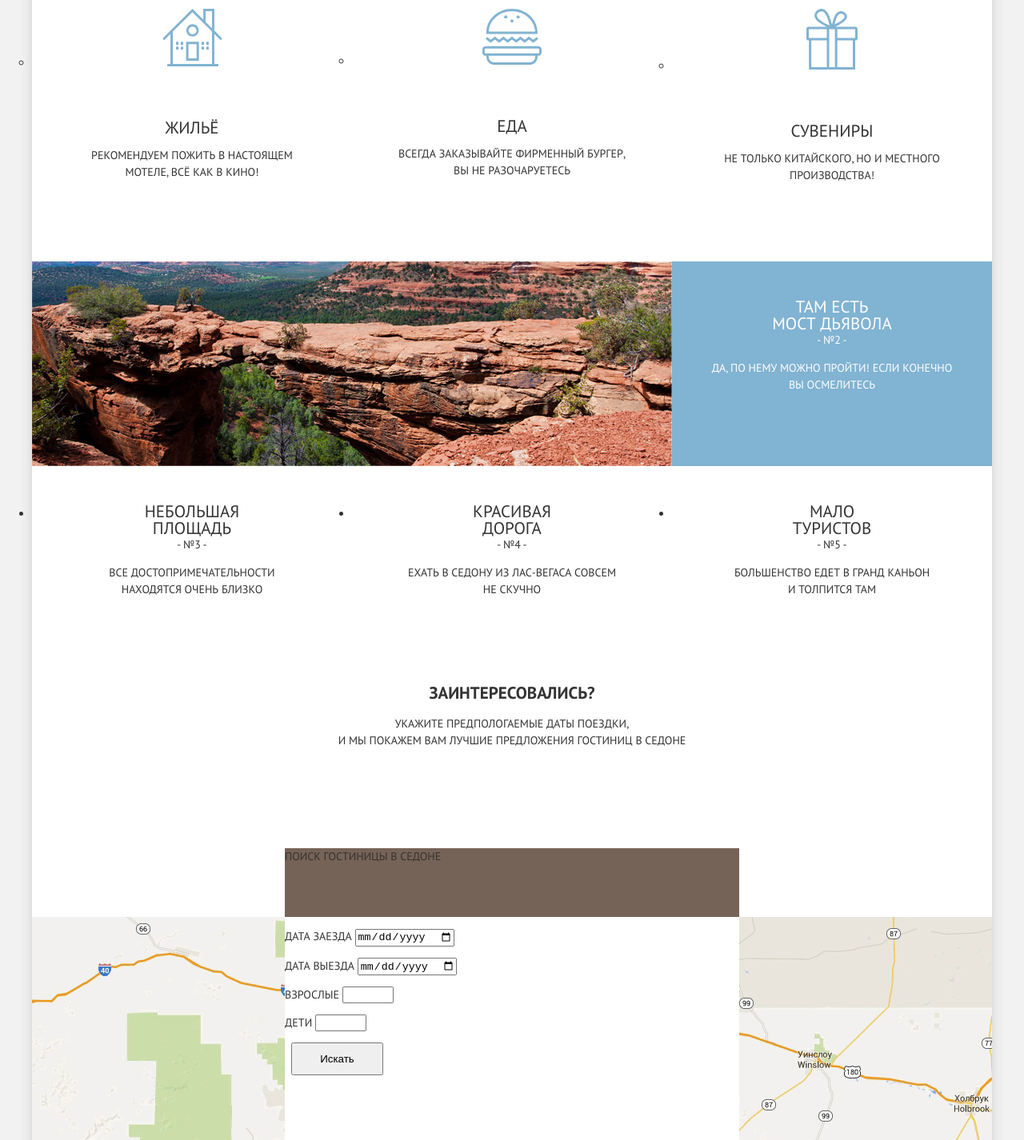
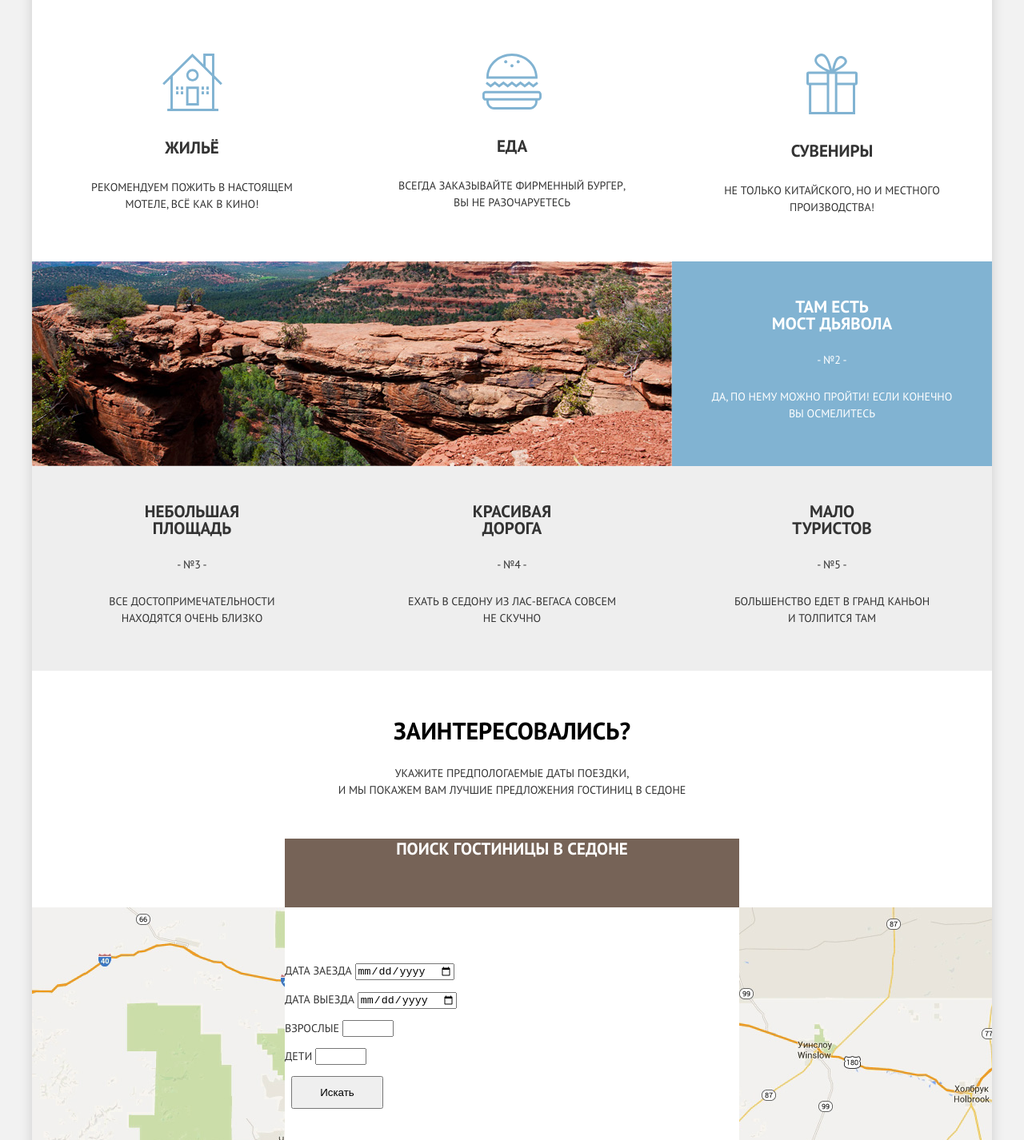
Before and after one commit to BorisKidelev/942655-sedona-24, a plain HTML site: page index.html in a window 1280 px wide. Shown: the part 1128-2554 px from the top of the page at 80% size. Drawn offline with Linux system fonts and the light colour scheme.

Commit message:
проект
изменения

```diff
--- a/css/style.css
+++ b/css/style.css
@@ -116,14 +116,15 @@ opacity: 0.3;
   font-stretch: normal;
   line-height: 1.86;
   color: #333333;
-  display:flex;
   background: white;
+  text-align: center;
 }
 .advantage-list {
   display: flex;
   flex-wrap: wrap;
   padding: 0;
   margin: 0;
+  list-style: none
 }
 .advantage-list-item.advantage-list-item-full {
   display: flex;
@@ -143,21 +144,32 @@ opacity: 0.3;
   color: #ffffff;
   background-color: #81b3d2;
 }
+.advantage-list-item.advatage-block {
+  background-color:#eeeeee;
+}
 .advantage-block-title {
   font-size: 21px;
   text-align: center;
+  font-weight: bold;
   line-height: 21px;
   padding-top: 46px;
   padding-left: 60px;
   padding-right: 60px;
   margin: 0;
 }
+.advantage-block-title-more {
+  font-size: 21px;
+  text-align: center;
+  font-weight: bold;
+  line-height: 21px;
+  margin: 29px;
+}
 .advantage-block-number {
   text-align: center;
   font-size: 14px;
   line-height: 21px;
   padding-top: 0;
-  margin: 0;
+  margin: 25px;
 }
 .advantage-block-text {
   font-size: 14px;
@@ -178,12 +190,18 @@ opacity: 0.3;
   text-align: center;
   margin: 0;
   padding: 0;
+  list-style: none
 }
 .more-advantages-item {
   width: 400px;
   height: 330px;
   margin: 0;
   padding: 0;
+}
+.advantage-block-img {
+  padding-top: 56px;
+  margin-bottom: 0;
+  padding-bottom: 0;
 }
 .advantage-list-item.advatage-block {
   width: 400px;
@@ -196,6 +214,17 @@ opacity: 0.3;
   width: 1200px;
   height: 291px;
   text-align: center;
+  padding-top: 57px;
+  padding-bottom: 0;
+  margin-bottom: -52px;
+}
+.call-to-action-title {
+  margin-top: 0;
+  font-size: 30px;
+  line-height: 36px;
+  font-weight: bold;
+  color: #000000;
+  font-family: "PT Sans";
 }
 .map {
   position: relative;
@@ -216,6 +245,15 @@ opacity: 0.3;
   width: 568px;
   height: 86px;
   margin: 0;
+  color: #ffffff;
+  font-size: 21px;
+  line-height: 26px;
+  text-align: center;
+  font-weight: bold;
+}
+.arrival-info {
+  padding-top: 55px;
+  padding-right: 55px;
 }
 .advantage-img {
   display: block;
--- a/index.html
+++ b/index.html
@@ -39,17 +39,17 @@
               <ul class="more-advantages">
                 <li class="more-advantages-item">
                   <p class="advantage-block-img"><img src="img/icon-1.svg" alt=""></p>
-                  <p class="advantage-block-title"> жильё</p>
+                  <p class="advantage-block-title-more"> жильё</p>
                   <p class="advantage-block-text"> Рекомендуем пожить в настоящем <br> мотеле, всё как в кино!</p>
                 </li>
                 <li class="more-advantages-item">
                   <p class="advantage-block-img"><img src="img/icon-3.svg" alt=""></p>
-                  <p class="advantage-block-title"> еда</p>
+                  <p class="advantage-block-title-more"> еда</p>
                   <p class="advantage-block-text"> всегда заказывайте фирменный бургер, <br>вы не разочаруетесь</p>
                 </li>
                 <li class="more-advantages-item">
                   <p class="advantage-block-img"><img src="img/icon-2.svg" alt=""></p>
-                  <p class="advantage-block-title"> сувениры</p>
+                  <p class="advantage-block-title-more"> сувениры</p>
                   <p class="advantage-block-text"> не только китайского, но и местного <br>производства!</p>
                 </li>
               </ul>
```
